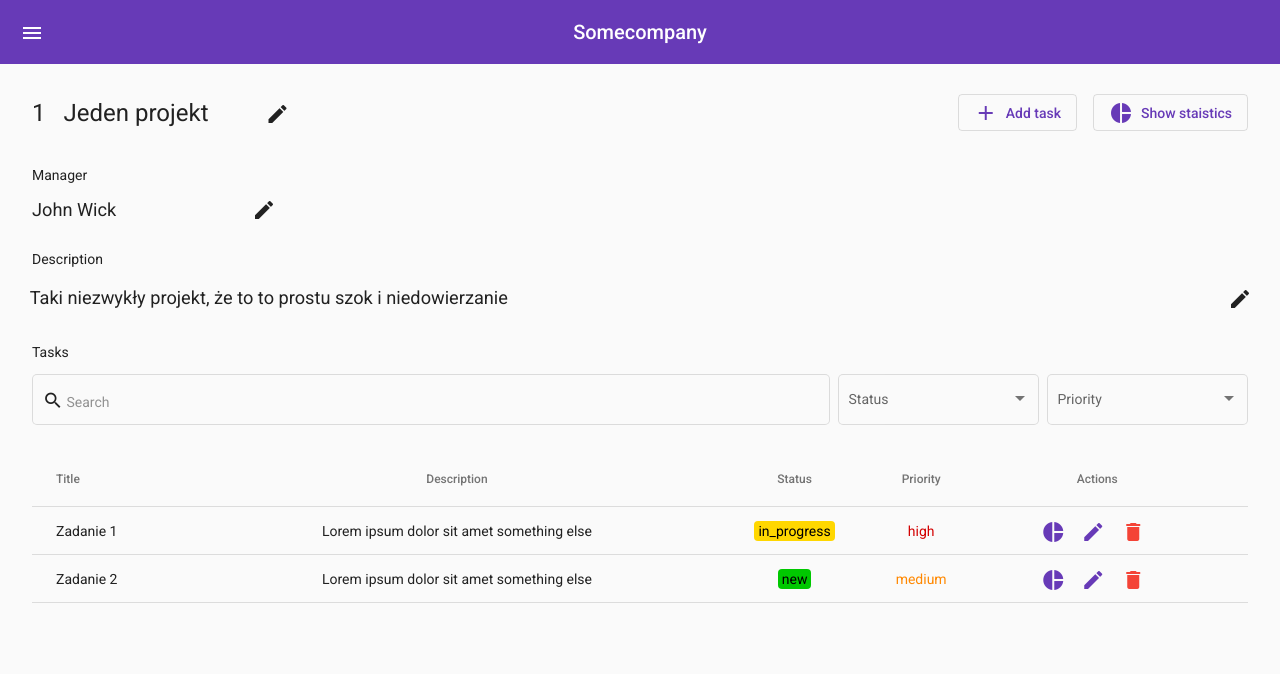
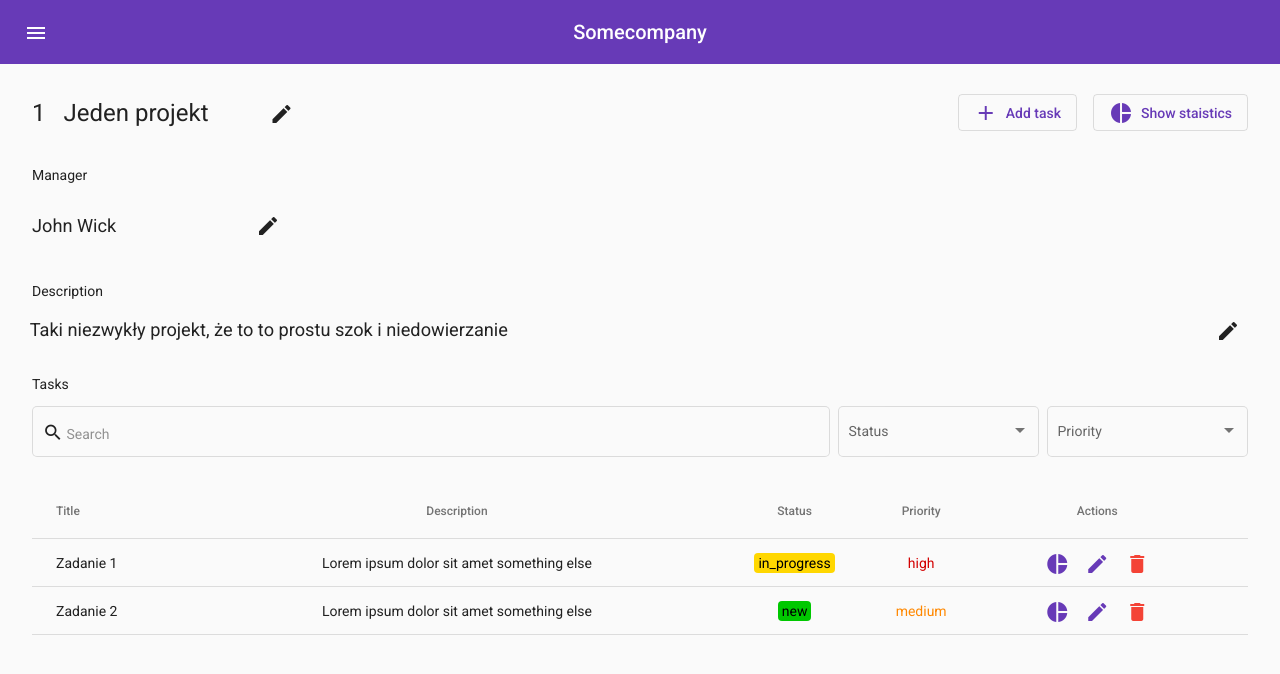
Before and after one commit to hwawrzacz/wtr-gui, an Angular app: page /projects/1 in a window 1280 px wide. Shown: the top 674 px of the page. Built offline with nearby package versions, Linux system fonts and the light colour scheme.

Commit message:
Improve layout

```diff
--- a/src/app/components/common-item-details/common-item-details.component.scss
+++ b/src/app/components/common-item-details/common-item-details.component.scss
@@ -34,7 +34,7 @@ form {
 
     &.manager-wrapper {
       justify-content: flex-start;
-      padding-left: $spacing-regular;
+      padding: $spacing-regular;
       font-size: 1.3em;
 
       input {
@@ -49,6 +49,7 @@ form {
 
     &.description-wrapper {
       max-height: 100%;
+      padding-right: $spacing-regular;
 
       mat-form-field {
         max-height: 100%;
@@ -95,6 +96,7 @@ form {
 
 header {
   display: flex;
+  flex-wrap: wrap;
   align-items: center;
   padding: 0 $spacing-regular;
 
@@ -105,8 +107,13 @@ header {
     margin-bottom: 0;
   }
 
-  & > button {
-    margin-left: $header-button-margin
+  .header__button-wrapper {
+    display: flex;
+    flex-wrap: nowrap;
+
+    & > button:not(:first-child) {
+      margin-left: $header-button-margin
+    }
   }
 }
 
--- a/src/app/pages/project-details/project-details.component.html
+++ b/src/app/pages/project-details/project-details.component.html
@@ -24,6 +24,7 @@
       </div>
     </h1>
 
+    <div class="header__button-wrapper">
       <button mat-stroked-button color="primary">
         <mat-icon>add</mat-icon>
         <span>Add task</span>
@@ -33,6 +34,7 @@
         <mat-icon>pie_chart</mat-icon>
         <span>Show staistics</span>
       </button>
+    </div>
   </header>
 
   <section>
--- a/src/styles.scss
+++ b/src/styles.scss
@@ -43,7 +43,7 @@ a {
   }
 }
 
-button {
+button:not(.mat-icon-button) {
   mat-icon {
     margin-right: $icon-margin;
   }
```
Lines whose indentation alone changed are shown as unchanged.
